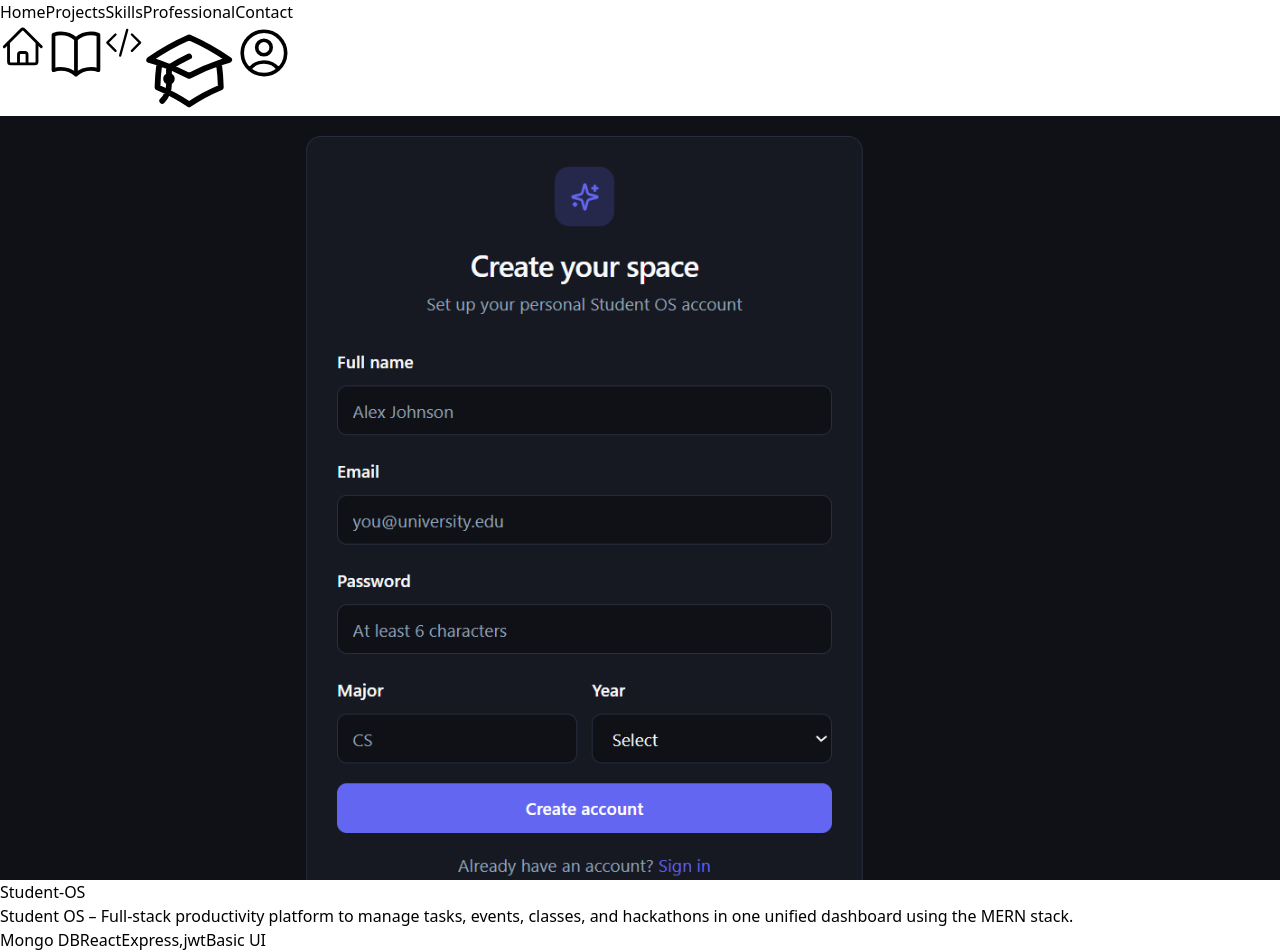
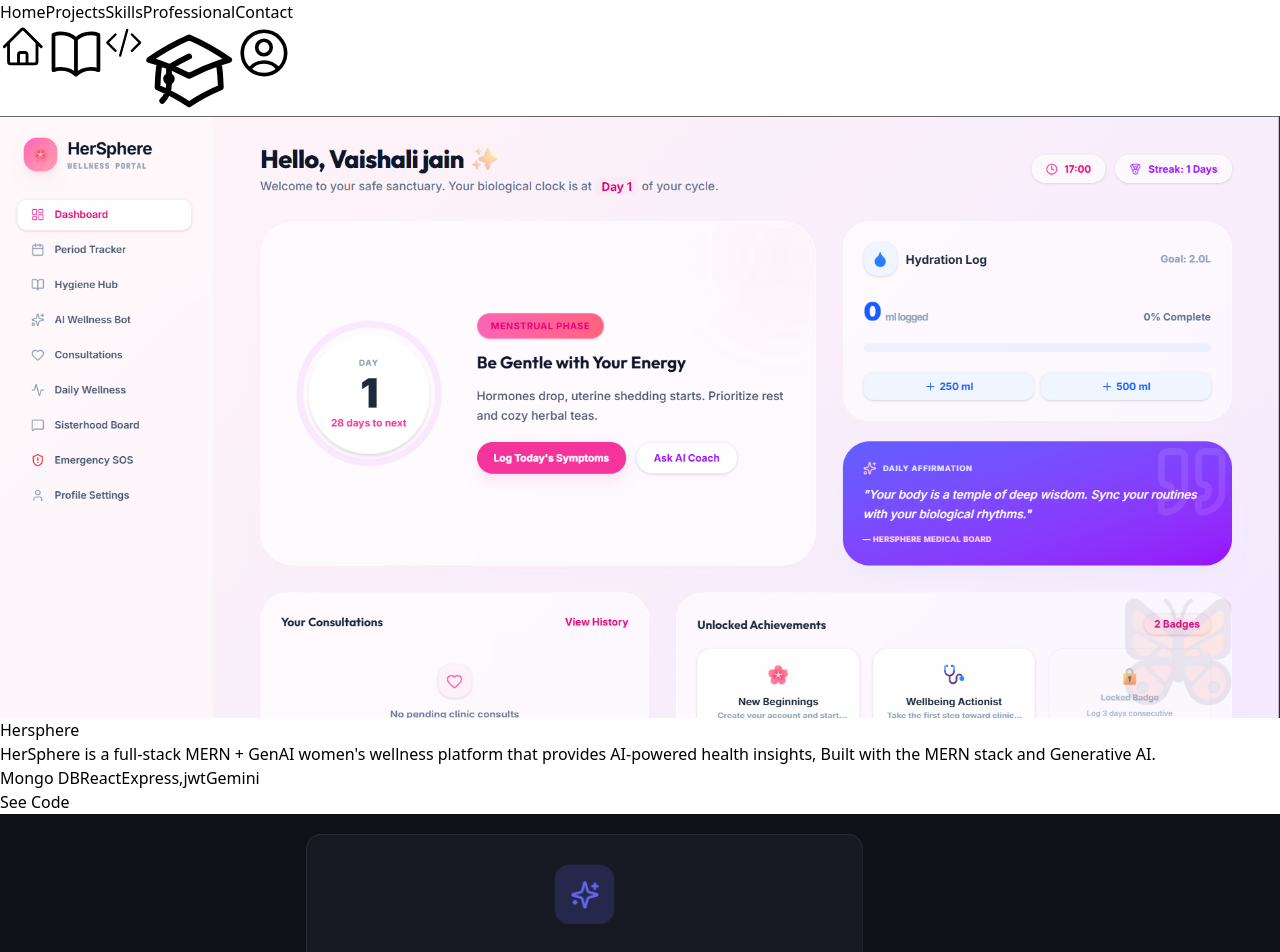
Before and after one commit to Jainvaishali2107/My-Portfolio, a React app: page /projects in a window 1280 px wide. Shown: the top 952 px of the page. Built offline with nearby package versions, Linux system fonts and the light colour scheme; the HTML template or start-up script is replaced by a standard one.

Commit message:
Add HerSphere project to portfolio

```diff
--- a/src/assets/components/projectscards.jsx
+++ b/src/assets/components/projectscards.jsx
@@ -122,7 +122,7 @@ export function StudentOScard() {
         <span className="bg-blue-900/40 px-3 py-1 rounded-full text-sm border border-blue-500/30">Mongo DB</span>
         <span className="bg-blue-900/40 px-3 py-1 rounded-full text-sm border border-blue-500/30">React</span>
         <span className="bg-blue-900/40 px-3 py-1 rounded-full text-sm border border-blue-500/30">Express,jwt</span>
-        <span className="bg-blue-900/40 px-3 py-1 rounded-full text-sm border border-blue-500/30">Basic UI</span>
+        <span className="bg-blue-900/40 px-3 py-1 rounded-full text-sm border border-blue-500/30">Basiz Ui</span>
       </div>
 
       {/* Buttons */}
@@ -142,3 +142,48 @@ export function StudentOScard() {
     </div>
   );
 }
+
+export function HerSpherecard() {
+  return (
+    <div className="max-w-md bg-[#0a1a2f] text-white rounded-2xl p-5 shadow-xl border border-white/10 hover:shadow-[0_0_30px_rgba(80,150,255,0.4)] transition-all duration-300">
+
+      <div className="rounded-xl overflow-hidden mb-5">
+        <img
+          src="/hersphere.jpg"
+          alt="Project Banner"
+          className="w-full object-cover"
+        />
+      </div>
+
+      <h2 className="text-2xl font-bold mb-3">Hersphere</h2>
+
+      <p className="text-gray-300 leading-relaxed mb-4">
+      HerSphere is a full-stack MERN + GenAI women's wellness platform
+      that provides AI-powered health insights,
+Built with the MERN stack and Generative AI.
+      </p>
+
+      <div className="flex flex-wrap gap-2 mb-6">
+        <span className="bg-blue-900/40 px-3 py-1 rounded-full text-sm border border-blue-500/30">Mongo DB</span>
+        <span className="bg-blue-900/40 px-3 py-1 rounded-full text-sm border border-blue-500/30">React</span>
+        <span className="bg-blue-900/40 px-3 py-1 rounded-full text-sm border border-blue-500/30">Express,jwt</span>
+        <span className="bg-blue-900/40 px-3 py-1 rounded-full text-sm border border-blue-500/30">Gemini</span>
+      </div>
+
+      {/* Buttons */}
+      <div className="flex flex-col gap-3">
+
+        <a
+          href="https://github.com/Jainvaishali2107/HerSphere"
+          target="_blank"
+          rel="noopener noreferrer"
+        >
+          <button className="w-full py-3 rounded-xl border border-gray-500/40 hover:bg-gray-700 transition-all duration-300 font-semibold">
+            See Code
+          </button>
+        </a>
+      </div>
+
+    </div>
+  );
+}
--- a/src/pages/Projects.jsx
+++ b/src/pages/Projects.jsx
@@ -1,10 +1,11 @@
-import { Portfoliocard, Ecommercecard,StudentOScard } from "../assets/components/projectscards";
+import { Portfoliocard, Ecommercecard,StudentOScard ,HerSpherecard} from "../assets/components/projectscards";
 
 
 export function Projects2() {
   return (
     <div className="bg-[url('/space.jpg')] bg-cover bg-no-repeat bg-center pt-10 pb-10 px-4 md:px-10">
      <div className="grid grid-cols-1 md:grid-cols-3 gap-6 place-items-center">
+      <HerSpherecard/>
         <StudentOScard/>
         <Portfoliocard />
         <Ecommercecard />
```
Also changed, not shown: public/hersphere.jpg (added).
